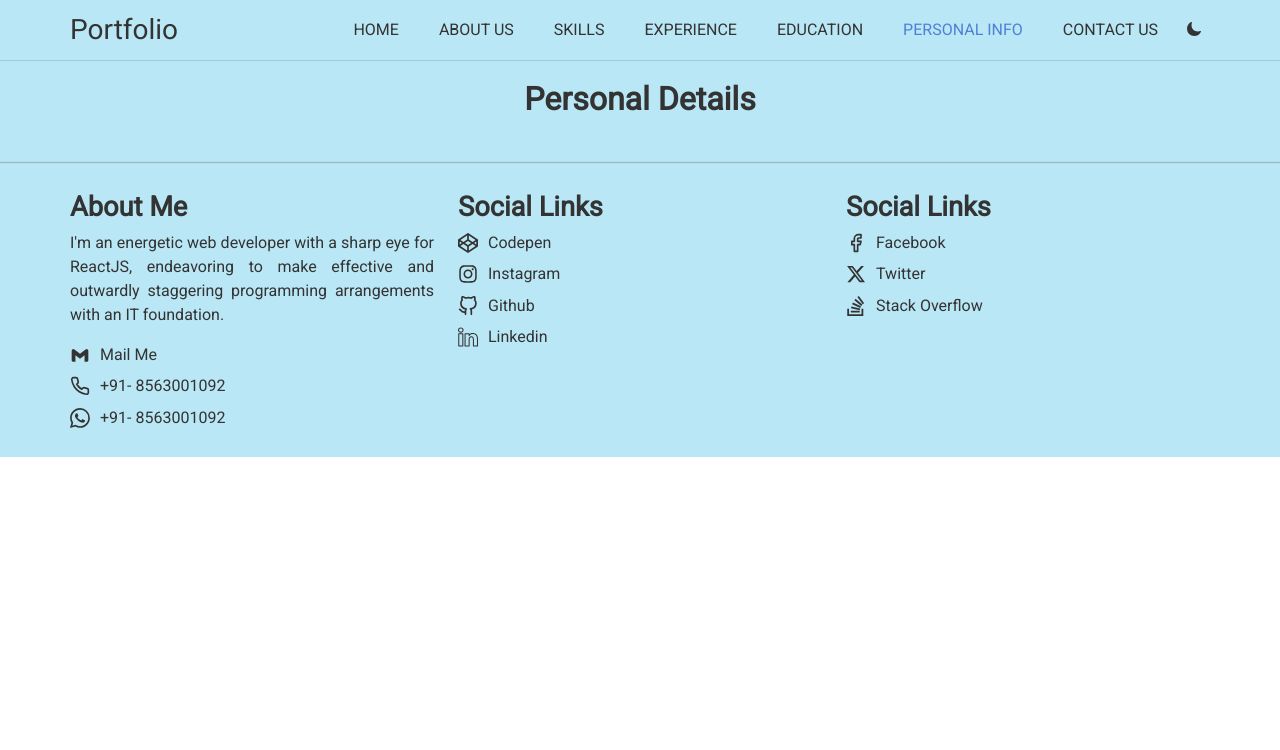
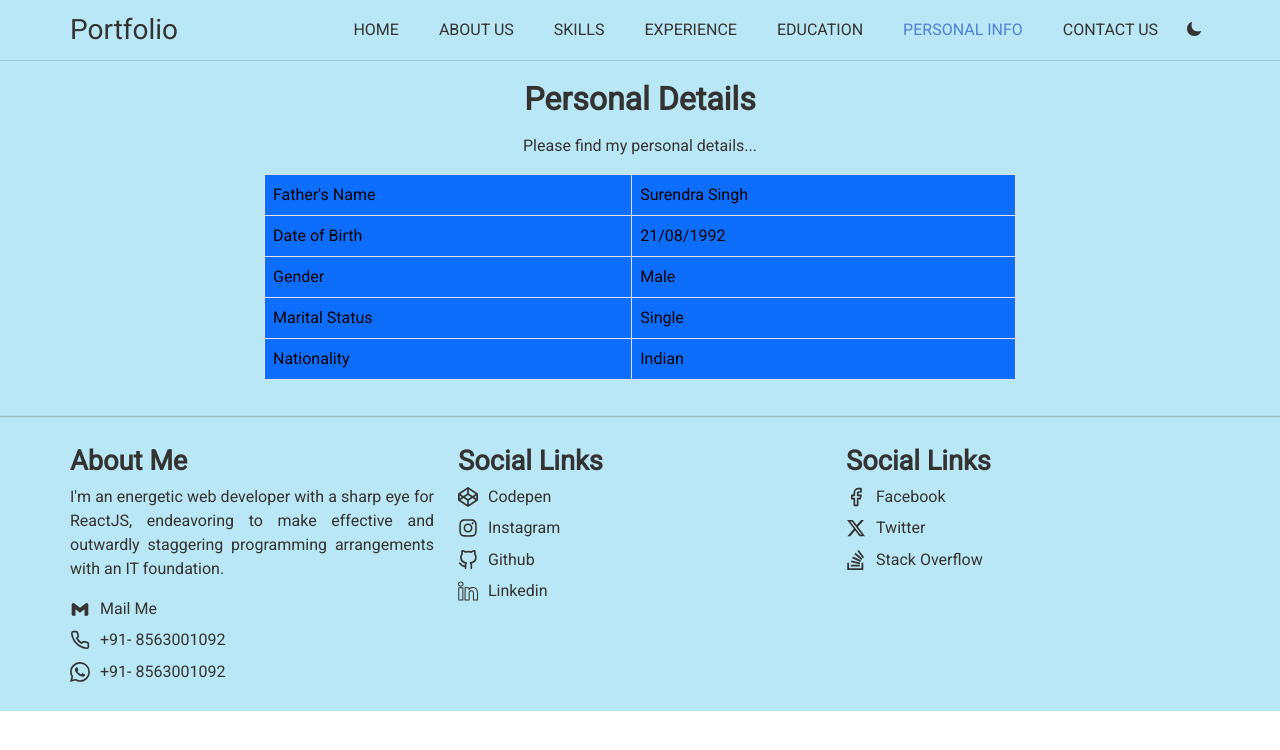
Before and after one commit to jayprakashcs12/portfolio.jps, a React (Create React App) app: page /personal-info in a window 1280 px wide. Shown: the top 750 px of the page. Built offline with nearby package versions, Linux system fonts and the light colour scheme.

Commit message:
Latest Commit

```diff
--- a/src/components/pages/Education.jsx
+++ b/src/components/pages/Education.jsx
@@ -14,12 +14,13 @@ const Education = ({ theme }) => {
             <Container className="pro-content pages-content">
                 <h1 className='pro-head skill-head mb-4'>Education Details</h1>
                 <VerticalTimeline>
-                    {EducationDetails.map((educ) => (
-                        <VerticalTimelineElement key={educ.id} icon={<SchoolOutlinedIcon />}
-                            className="vertical-timeline-element--work" contentStyle={{ background: 'rgb(33, 150, 243)', color: '#000' }}
-                            contentArrowStyle={{ borderRight: '7px solid  rgb(33, 150, 243)' }} date={educ.date}
-                            iconStyle={{ background: 'rgb(33, 150, 243)', color: '#000' }}>
-                            <h3 className="vertical-timeline-element-title">{educ.id + "."}</h3>
+                    {EducationDetails.map((edu) => (
+                        <VerticalTimelineElement key={edu.id} icon={<SchoolOutlinedIcon />}
+                            className="vertical-timeline-element--education" date={edu.date}
+                            contentArrowStyle={{ borderRight: '7px solid rgb(33, 150, 243)' }} contentStyle={{ background: 'rgb(33, 150, 243)', color: '#000' }}
+                            iconStyle={{ background: 'rgb(33, 150, 243)', color: '#000' }} >
+                            <h3 className="vertical-timeline-element-title mb-2">{edu.degree} ({edu.field || edu.specialization})</h3>
+                            <h5 className="vertical-timeline-element-subtitle">{edu.institution}</h5>
                         </VerticalTimelineElement>
                     ))}
                 </VerticalTimeline>
--- a/src/components/pages/Personal.jsx
+++ b/src/components/pages/Personal.jsx
@@ -1,5 +1,6 @@
 import React, { useEffect } from 'react'
-import { Container } from 'react-bootstrap';
+import { PersonalDetails } from "../../data/Info";
+import { Col, Container, Row, Table } from 'react-bootstrap';
 
 const Personal = ({ theme }) => {
 
@@ -8,8 +9,27 @@ const Personal = ({ theme }) => {
     return (
 
         <div className={`pro-container ${theme}`}>
-            <Container className="pro-content pages-content">
-                <h1 className='pro-head skill-head mb-4'>Personal Details</h1>
+            <Container className="pro-content">
+                <Row className="pro-row">
+                    <h1 className='pro-head skill-head mb-3'>Personal Details</h1>
+                    <p className='text-center mb-3'>Please find my personal details...</p>
+                    <Col lg={2}></Col>
+                    <Col>
+                        <Row>
+                            <Table responsive bordered>
+                                <tbody>
+                                    {PersonalDetails.map((item, index) => (
+                                        <tr key={index}>
+                                            <td className={`pro-table ${theme}`}>{item.key}</td>
+                                            <td className={`pro-table ${theme}`}>{item.value}</td>
+                                        </tr>
+                                    ))}
+                                </tbody>
+                            </Table>
+                        </Row>
+                    </Col>
+                    <Col lg={2}></Col>
+                </Row>
             </Container>
         </div>
     )
--- a/src/components/pages/Skills.jsx
+++ b/src/components/pages/Skills.jsx
@@ -16,8 +16,7 @@ const Skills = ({ theme }) => {
                 <VerticalTimeline>
                     {TechnicalSkills.map((skill, index) => (
                         <VerticalTimelineElement key={index} icon={<CodeOutlinedIcon />} className="vertical-timeline-element--work"
-                            contentStyle={{ background: 'rgb(33, 150, 243)', color: '#000' }}
-                            contentArrowStyle={{ borderRight: '7px solid rgb(33, 150, 243)' }}
+                            contentStyle={{ background: 'rgb(33, 150, 243)', color: '#000' }} contentArrowStyle={{ borderRight: '7px solid rgb(33, 150, 243)' }}
                             iconStyle={{ background: 'rgb(33, 150, 243)', color: '#000' }}>
                             <h3 className="vertical-timeline-element-title">{skill.category}</h3>
                             <ul className='mt-2 unorder-list'>
--- a/src/css/home.css
+++ b/src/css/home.css
@@ -116,22 +116,14 @@
     font-weight: 600;
 }
 
-.card-header, .pro-card, .pro-list {
-    background-color: #0d6efd;
+.pro-list, .pro-table  {
+    background-color: #0d6efd !important;
     color: #000;
 }
 
-.dark.pro-card, .dark.card-header, .dark.pro-list {
-    background-color: #333;
+.dark.pro-card, .dark.pro-list, .dark.pro-table {
+    background-color: #333 !important;
     color: #fff;
-}
-
-.pro-card, .card-header {
-    border-bottom: 1px solid #fff;
-}
-
-.dark.pro-card, .dark.card-header {
-    border-top: 1px solid #000;
 }
 
 .skill-head {
--- a/src/data/Info.js
+++ b/src/data/Info.js
@@ -31,9 +31,9 @@ export let ContactsItem = [
 ];
 
 export let EducationDetails = [
-  { id:1, },
-  { id:2, },
-  { id:3, },
+  { id: 1, institution: "Dr. A.P.J. Abdul Kalam Technical University (AKTU), Lucknow", degree: "B. Tech", field: "Computer Science", date: "2012-2016" },
+  { id: 2, institution: "U.P. Board, Prayagraj", degree: "Intermediate", specialization: "PCM", date: "2007-2009" },
+  { id: 3, institution: "U.P. Board, Prayagraj", degree: "High School", specialization: "Science", date: "2005-2007" }
 ];
 
 export let JobSummary = {
@@ -53,6 +53,14 @@ export let JobSummary = {
 export let NavRoutes = [{ navTo: '/', navText: 'Home' }, { navTo: '/about-us', navText: 'About Us' }, { navTo: '/skills', navText: 'Skills' },
 { navTo: '/experience', navText: 'Experience' }, { navTo: '/education', navText: 'Education' },
 { navTo: '/personal-info', navText: 'Personal Info' }, { navTo: '/contact-us', navText: 'Contact Us' },
+];
+
+export let PersonalDetails = [
+  { key: `Father's Name`, value: 'Surendra Singh' },
+  { key: 'Date of Birth', value: '21/08/1992' },
+  { key: 'Gender', value: 'Male' },
+  { key: 'Marital Status', value: 'Single' },
+  { key: 'Nationality', value: 'Indian' },
 ];
 
 export let RoutesComponents = [
```
